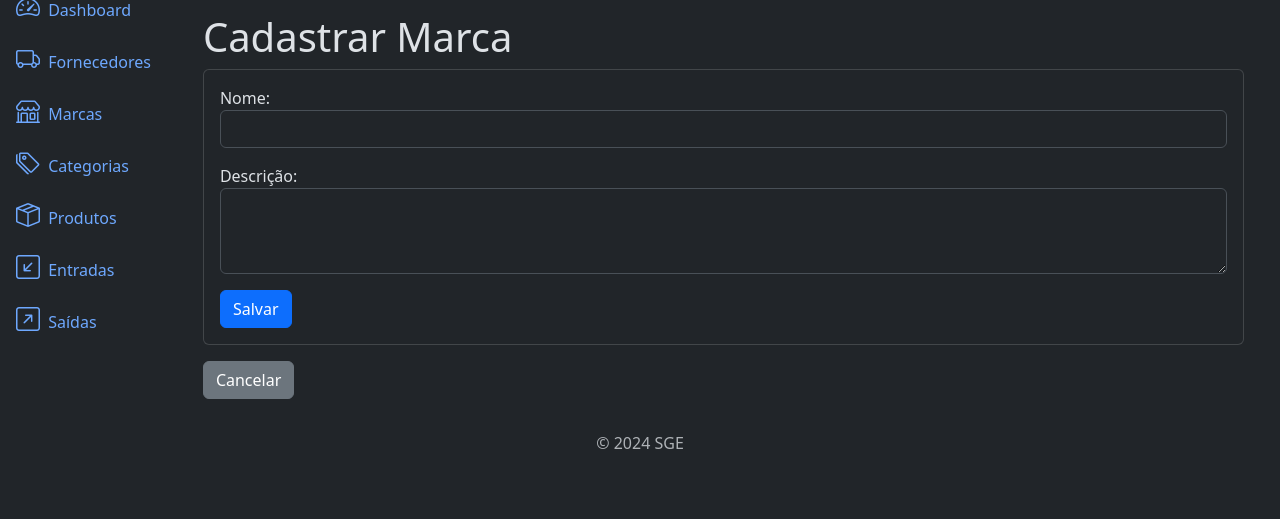
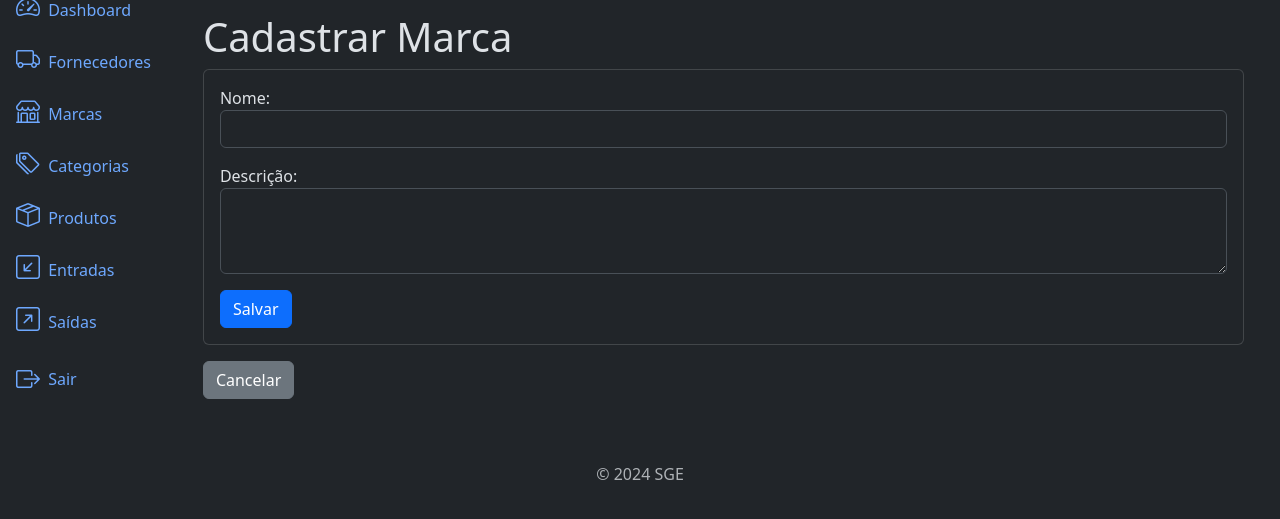
Before and after one commit to elainefs/django-sge, a Django app: page /brands/create/ in a window 1280 px wide. Shown: the part 83-602 px from the top of the page. Run offline with Django 5.2, Linux system fonts and the light colour scheme; the visitor is signed in with stand-in values (Sample User, id 1).

Commit message:
feat: add logout system

```diff
--- a/config/settings.py
+++ b/config/settings.py
@@ -61,6 +61,8 @@ ROOT_URLCONF = "config.urls"
 LOGIN_URL = "login"
 
 LOGIN_REDIRECT_LOGIN = "/"
+
+LOGOUT_REDIRECT_URL = "/login/"
 
 TEMPLATES = [
     {
--- a/config/templates/components/_sidebar.html
+++ b/config/templates/components/_sidebar.html
@@ -49,6 +49,17 @@
               <span class="ms-1">Saídas</span>
             </a>
           </li>
+          <li class="nav-item">
+            {% if user.is_authenticated%}
+              <form action="{% url 'logout' %}" method="POST" id="logout-form" class="nav-link px-0 align-middle">
+                {% csrf_token %}
+                <button type="submit" class="btn btn-link text-decoration-none text-reset nav-link px-0 align-middle">
+                  <i class="bi bi-box-arrow-right fs-4 align-middle"></i>
+                  <span class="ms-1 align-middle">Sair</span>
+                </button>
+              </form>
+            {% endif %}
+          </li>
         </ul>
       </div>
       <hr />
--- a/config/urls.py
+++ b/config/urls.py
@@ -1,5 +1,5 @@
 from django.contrib import admin
-from django.contrib.auth.views import LoginView
+from django.contrib.auth.views import LoginView, LogoutView
 from django.urls import include, path
 
 from config.views import home
@@ -7,6 +7,7 @@ from config.views import home
 urlpatterns = [
     path("admin/", admin.site.urls),
     path("login/", LoginView.as_view(), name="login"),
+    path("logout/", LogoutView.as_view(), name="logout"),
     path("", home, name="home"),
     path("brands/", include("brands.urls")),
     path("categories/", include("categories.urls")),
```
